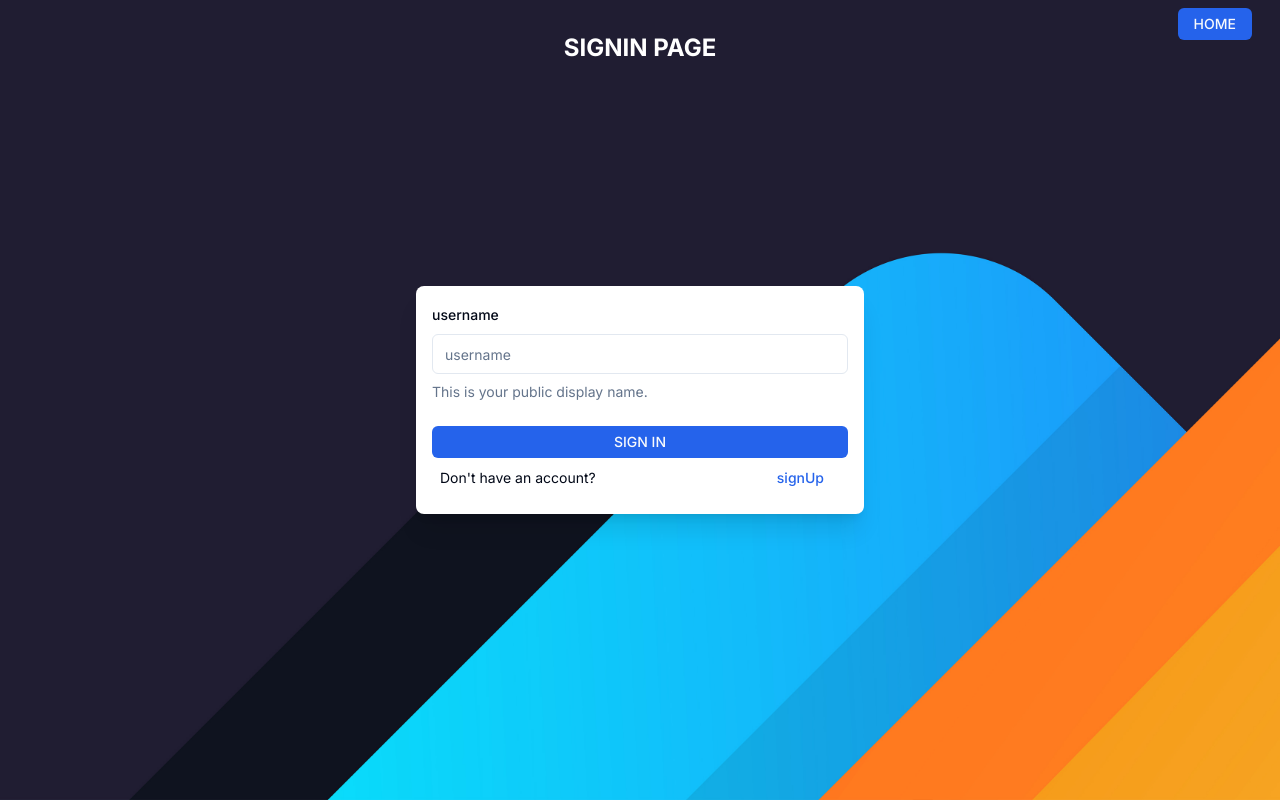
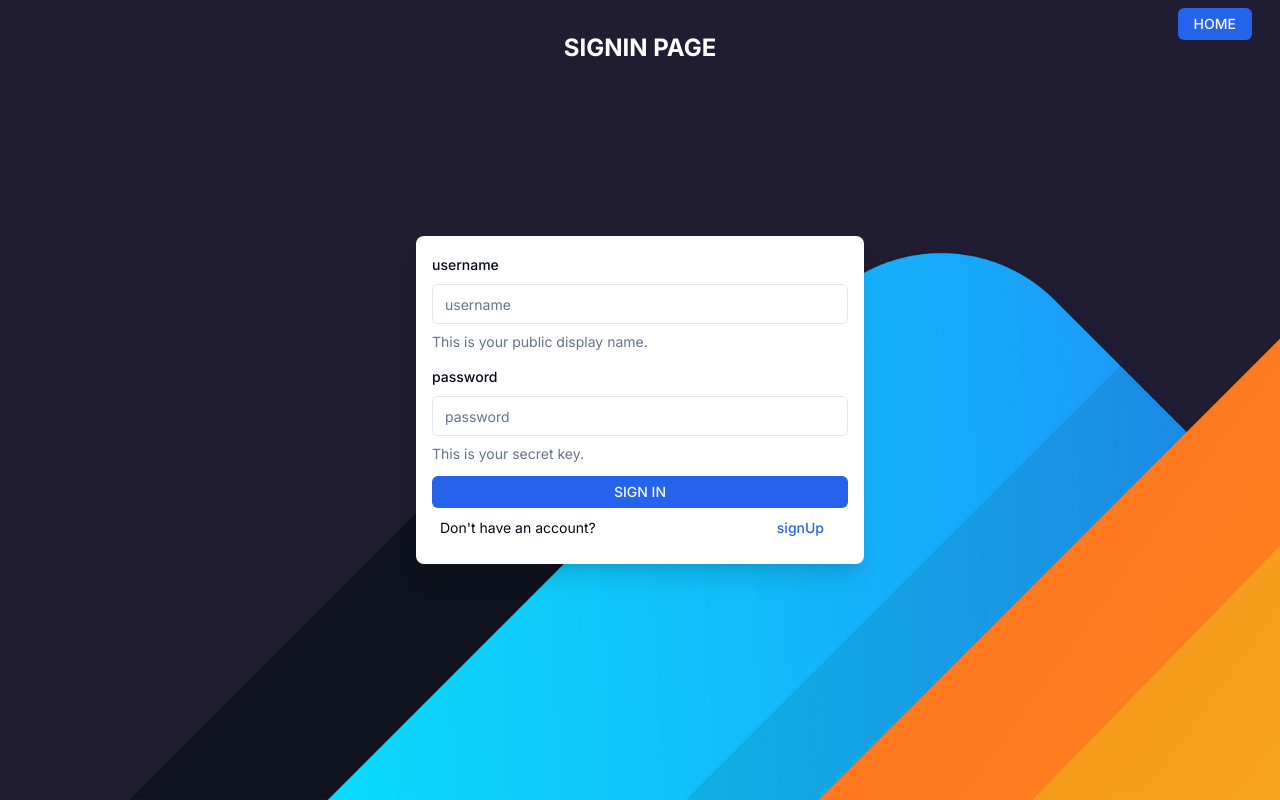
Before and after one commit to objectMaker/next-frontend, a Next.js app: page /signIn in a window 1280 px wide. Built offline with nearby package versions, Linux system fonts and the light colour scheme.

Commit message:
add signin password

```diff
--- a/src/app/(auth)/signIn/components/form.tsx
+++ b/src/app/(auth)/signIn/components/form.tsx
@@ -28,6 +28,9 @@ const FormSchema = z.object({
   username: z.string().min(2, {
     message: 'Username must be at least 2 characters.',
   }),
+  password: z.string().min(6, {
+    message: 'Password must be at least 6 characters.',
+  }),
 });
 
 export default function SignInForm() {
@@ -36,17 +39,19 @@ export default function SignInForm() {
     resolver: zodResolver(FormSchema),
     defaultValues: {
       username: '',
+      password: '',
     },
   });
 
   async function onSubmit(data: z.infer<typeof FormSchema>) {
     try {
-      await fetchWithUrl('/createUser', {
+      await fetchWithUrl('/signIn', {
         method: 'POST',
         cache: 'default',
         credentials: 'include',
         body: JSON.stringify({
           username: data.username,
+          password: data.password,
         }),
       });
       toast({
@@ -74,7 +79,7 @@ export default function SignInForm() {
             form.handleSubmit(onSubmit)(e);
             e.preventDefault();
           }}
-          className="space-y-6"
+          className="space-y-3"
         >
           <FormField
             control={form.control}
@@ -88,6 +93,20 @@ export default function SignInForm() {
                 <FormDescription>
                   This is your public display name.
                 </FormDescription>
+                <FormMessage />
+              </FormItem>
+            )}
+          />
+          <FormField
+            control={form.control}
+            name="password"
+            render={({ field }) => (
+              <FormItem>
+                <FormLabel>password</FormLabel>
+                <FormControl>
+                  <Input placeholder="password" type="password" {...field} />
+                </FormControl>
+                <FormDescription>This is your secret key.</FormDescription>
                 <FormMessage />
               </FormItem>
             )}
--- a/src/app/(auth)/signIn/page.tsx
+++ b/src/app/(auth)/signIn/page.tsx
@@ -1,9 +1,9 @@
-import SignUpForm from './components/form';
+import SignInForm from './components/form';
 
 export default function signIn() {
   return (
     <div className="border-neutral-200-50 absolute left-1/2 top-1/2 w-full max-w-md -translate-x-1/2 -translate-y-1/2 rounded-lg bg-white p-4 shadow-xl">
-      <SignUpForm></SignUpForm>
+      <SignInForm />
     </div>
   );
 }
--- a/src/app/(auth)/signUp/components/form.tsx
+++ b/src/app/(auth)/signUp/components/form.tsx
@@ -94,7 +94,7 @@ export default function SignUpForm() {
             form.handleSubmit(onSubmit)(e);
             e.preventDefault();
           }}
-          className="space-y-6"
+          className="space-y-3"
         >
           <FormField
             control={form.control}
```
